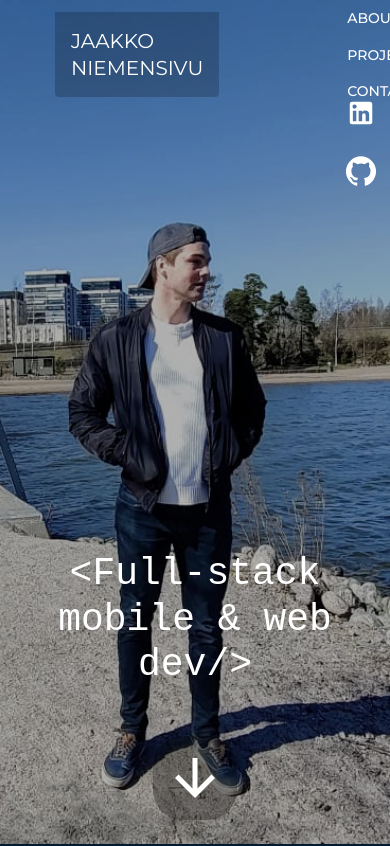
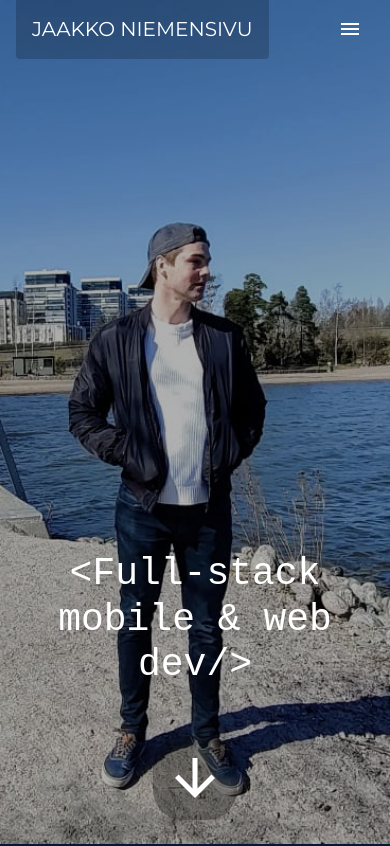
Before and after one commit to jnsvu/jniemen, a Next.js app: page / in a window 390 px wide. Shown: the top 846 px of the page. Built offline with nearby package versions, Linux system fonts and the light colour scheme.

Commit message:
Make app bar responsive

```diff
--- a/src/components/page/AppBar.tsx
+++ b/src/components/page/AppBar.tsx
@@ -3,20 +3,22 @@ import {
   AppBarProps as MuiAppBarProps,
   Box,
   Button,
+  Drawer,
+  IconButton,
+  List,
+  ListItem,
+  ListItemText,
   makeStyles,
   Toolbar,
   Typography,
 } from "@material-ui/core"
+import { Menu } from "@material-ui/icons"
+import { useEffect, useState } from "react"
+import { SocialMediaIcons } from "./SocialMedias"
 
 const useStyles = makeStyles((theme) => ({
-  appBarIcon: {
-    marginRight: theme.spacing(2),
-  },
   button: {
     marginLeft: theme.spacing(15),
-  },
-  appBar: {
-    padding: "0px 10% 0px 10%",
   },
   appBarContainer: {
     display: "flex",
@@ -39,50 +41,79 @@ export interface AooBarProps extends MuiAppBarProps {
   onAboutClick(): void
   onProjectsClick(): void
   onContactClick(): void
+  isSmallScreen: boolean
 }
 
 export const AppBar: React.FC<AooBarProps> = ({
   onAboutClick,
   onProjectsClick,
   onContactClick,
+  isSmallScreen,
 }) => {
   const classes = useStyles()
+  const [showDrawer, setDrawerOpen] = useState(false)
+
+  const menuItems = [
+    { title: "About", onClick: onAboutClick },
+    { title: "Projects", onClick: onProjectsClick },
+    { title: "Contact", onClick: onContactClick },
+  ]
+
+  useEffect(() => {
+    setDrawerOpen(false)
+  }, [isSmallScreen])
 
   return (
-    <MuiAppBar
-      className={classes.appBar}
-      position="fixed"
-      color="transparent"
-      elevation={0}
-    >
+    <>
+      <MuiAppBar position="fixed" color="transparent" elevation={0}>
         <Toolbar className={classes.toolBar}>
           <Box className={classes.nameTextContainer}>
             <Typography variant="h5">JAAKKO NIEMENSIVU</Typography>
           </Box>
           <Box>
+            {isSmallScreen ? (
+              <IconButton onClick={() => setDrawerOpen(true)}>
+                <Menu />
+              </IconButton>
+            ) : (
+              <>
+                {menuItems.map((item, i) => (
                   <Button
-            onClick={onAboutClick}
+                    key={"app-bar-menu-button-" + i}
+                    onClick={item.onClick}
                     className={classes.button}
                     color="inherit"
                   >
-            About
+                    {item.title}
                   </Button>
-          <Button
-            onClick={onProjectsClick}
-            className={classes.button}
-            color="inherit"
-          >
-            Projects
-          </Button>
-          <Button
-            onClick={onContactClick}
-            className={classes.button}
-            color="inherit"
-          >
-            Contact
-          </Button>
+                ))}
+              </>
+            )}
           </Box>
         </Toolbar>
       </MuiAppBar>
+      <Drawer
+        variant="temporary"
+        anchor="right"
+        open={showDrawer}
+        onClose={() => setDrawerOpen(false)}
+        PaperProps={{ style: { width: 200 } }}
+      >
+        <List onClick={() => setDrawerOpen(false)}>
+          {menuItems.map((item, i) => (
+            <ListItem
+              onClick={() => item.onClick()}
+              button
+              key={"small-app-bar-menu-button-" + i}
+            >
+              <ListItemText primary={item.title} />
+            </ListItem>
+          ))}
+        </List>
+        <Box textAlign="center" mt="auto" mb={2}>
+          <SocialMediaIcons />
+        </Box>
+      </Drawer>
+    </>
   )
 }
--- a/src/components/page/SocialMedias.tsx
+++ b/src/components/page/SocialMedias.tsx
@@ -6,7 +6,7 @@ export interface SocialMediasProps {}
 const useStyles = makeStyles((theme) => ({
   root: {
     position: "fixed",
-    top: "10%",
+    top: "20%",
     right: 0,
     zIndex: theme.zIndex.appBar,
   },
@@ -22,13 +22,11 @@ const useStyles = makeStyles((theme) => ({
   },
 }))
 
-export const SocialMedias: React.FC<SocialMediasProps> = (props) => {
+export const SocialMediaIcons: React.FC = () => {
   const styles = useStyles()
 
   return (
-    <Box className={styles.root}>
-      <Collapse in mountOnEnter>
-        <Box className={styles.iconContainer}>
+    <>
       <IconButton
         href={"https://www.linkedin.com/in/jaakko-niemensivu-213b10154/"}
         target="_blank"
@@ -38,6 +36,18 @@ export const SocialMedias: React.FC<SocialMediasProps> = (props) => {
       <IconButton href={"https://github.com/sniib/"} target="_blank">
         <GitHub className={styles.icon} />
       </IconButton>
+    </>
+  )
+}
+
+export const SocialMedias: React.FC<SocialMediasProps> = () => {
+  const styles = useStyles()
+
+  return (
+    <Box className={styles.root}>
+      <Collapse in mountOnEnter>
+        <Box className={styles.iconContainer}>
+          <SocialMediaIcons />
         </Box>
       </Collapse>
     </Box>
--- a/src/components/page/index.tsx
+++ b/src/components/page/index.tsx
@@ -1,18 +1,21 @@
+import { useMediaQuery, useTheme } from "@material-ui/core"
 import { AppBar, AooBarProps } from "./AppBar"
 import { Footer } from "./Footer"
 import { SocialMedias } from "./SocialMedias"
 
 export interface PageProps {
-  appBarProps: AooBarProps
+  appBarProps: Omit<AooBarProps, "isSmallScreen">
 }
 
 export const Page: React.FC<PageProps> = (props) => {
   const { appBarProps, children } = props
+  const theme = useTheme()
+  const smallScreen = useMediaQuery(theme.breakpoints.down("sm"))
 
   return (
     <div>
-      <AppBar {...appBarProps} />
-      <SocialMedias />
+      <AppBar isSmallScreen={smallScreen} {...appBarProps} />
+      {!smallScreen && <SocialMedias />}
       {children}
       <Footer />
     </div>
--- a/src/modules/home/page/EmailForm.tsx
+++ b/src/modules/home/page/EmailForm.tsx
@@ -1,5 +1,5 @@
 import { useForm } from "react-hook-form"
-import { TextField, Button, Grid } from "@material-ui/core"
+import { TextField, Button, Grid, Paper } from "@material-ui/core"
 import { emailPattern } from "../../../utils/validate"
 
 interface EmailFormFields {
--- a/src/styles/theme.ts
+++ b/src/styles/theme.ts
@@ -39,7 +39,7 @@ const theme = createMuiTheme({
     },
     background: {
       default: "#000911",
-      paper: "#bdc1c5",
+      paper: "#000f1c",
     },
   },
   typography: {
@@ -51,6 +51,9 @@ const theme = createMuiTheme({
         color: "#fff",
       },
     },
+    MuiDrawer: {
+
+    }
   },
 })
 const responsiveTheme = responsiveFontSizes(theme)
```
Lines whose indentation alone changed are shown as unchanged.
